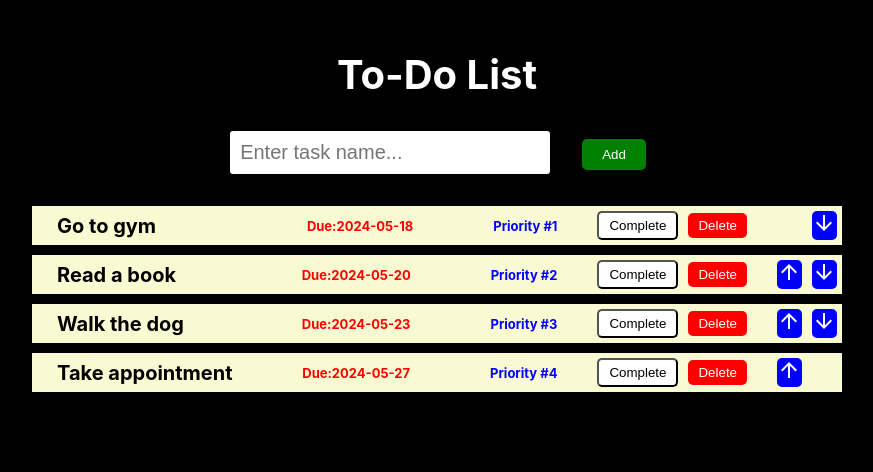
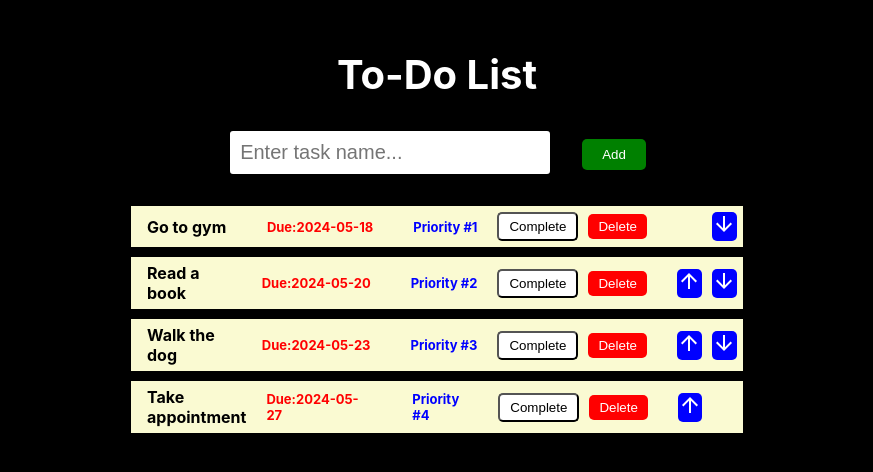
Before and after one commit to Arunapriyakaligotla/To-Do-List, a React (Create React App) app: page / in a window 1280 px wide. Shown: the top 472 px of the page, without its empty margins (203-1076 px from the left). Built offline with nearby package versions, Linux system fonts and the light colour scheme.

Commit message:
Add files via upload

```diff
--- a/src/List.css
+++ b/src/List.css
@@ -68,14 +68,17 @@ body {
     display: flex;
     flex-direction: row;
     align-items: center;
-    width: 800px;
+    width: 600px;
+    border: 1px solid lightgoldenrodyellow;
     border-radius: 5 px;
+    box-shadow: wheat;
 }
 
 .text{
     flex: 1;
     color: black;
-    margin-left: 20px;
+    margin-left: 10px;
+    font-size: medium;
 
 }
 .del-btn{
@@ -104,13 +107,13 @@ input{
     font-weight: 3px;
     font-size:small;
  color:blue;
- margin-left: 40px;
- margin-right: 40px;
+ margin-left: 20px;
+ margin-right: 20px;
 
 }
 .duedate{
     color: red;
-    margin-left: 40px;
-    margin-right: 40px;
+    margin-left: 20px;
+    margin-right: 20px;
     font-size: small;
 }
```
